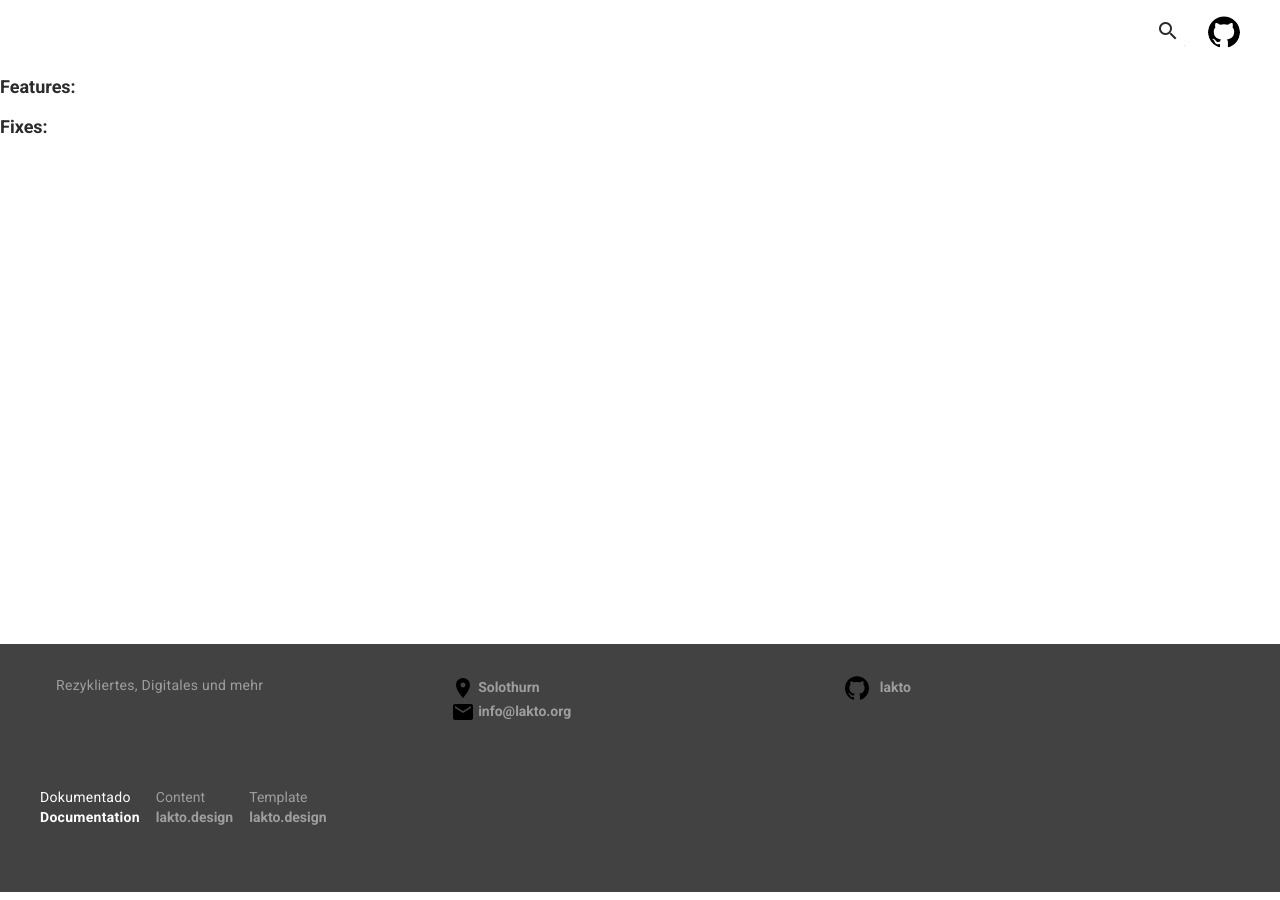
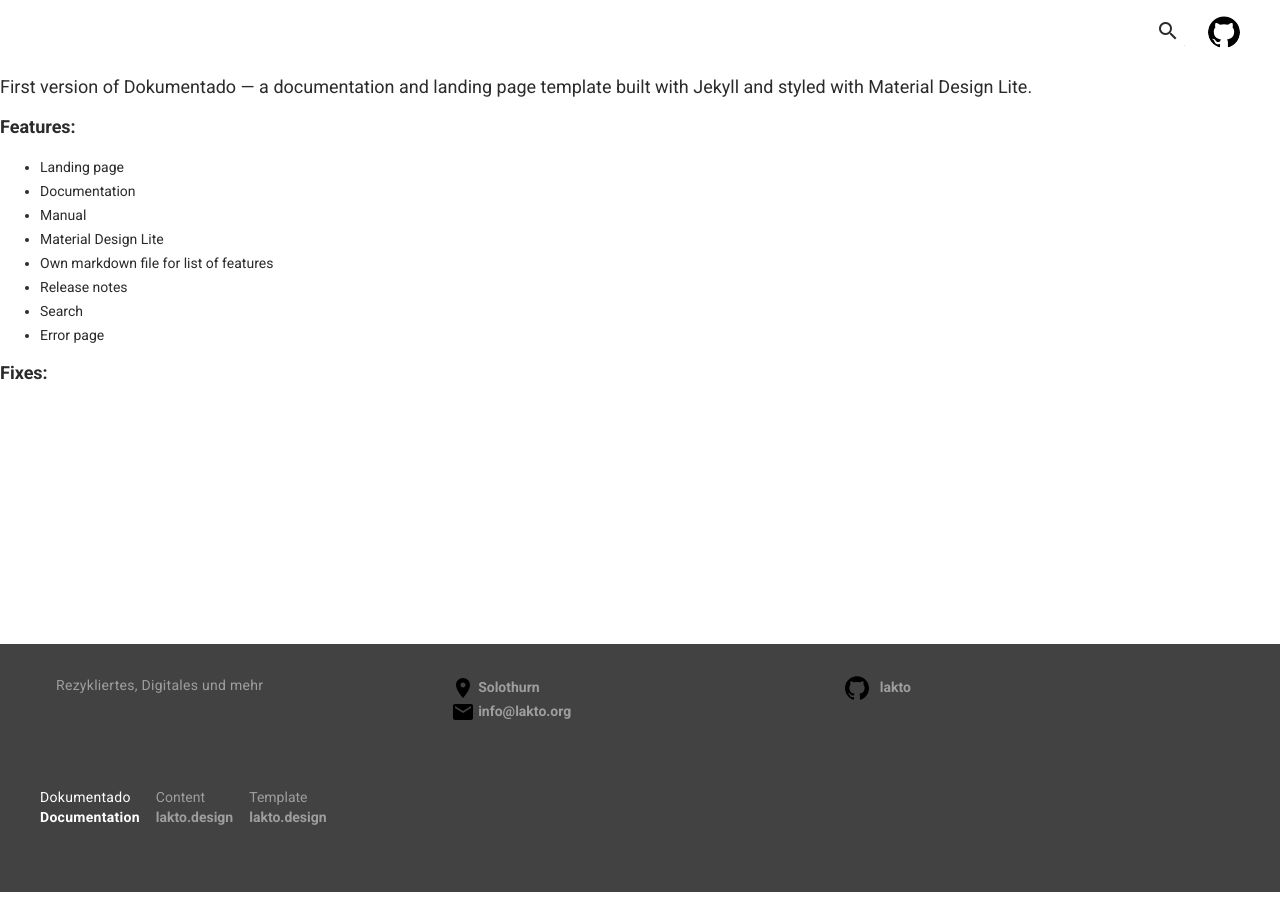
Before and after one commit to lakto/dokumentado, a Jekyll site: the page built from _posts/2018-09-25-release-1.0.0.md, in a window 1280 px wide. Built offline with Jekyll 4.4.1, drawn with Linux system fonts in a browser that asks for light colours.

Commit message:
Release notes

```diff
--- a/_posts/2018-09-25-release-1.0.0.md
+++ b/_posts/2018-09-25-release-1.0.0.md
@@ -4,7 +4,16 @@ type: major
 link: https://github.com/lakto/dokumentado/releases
 ---
 
+First version of Dokumentado — a documentation and landing page template built with Jekyll and styled with Material Design Lite.
+
 **Features:**
-
+- Landing page
+- Documentation
+- Manual
+- Material Design Lite
+- Own markdown file for list of features
+- Release notes
+- Search
+- Error page
 
 **Fixes:**
```
